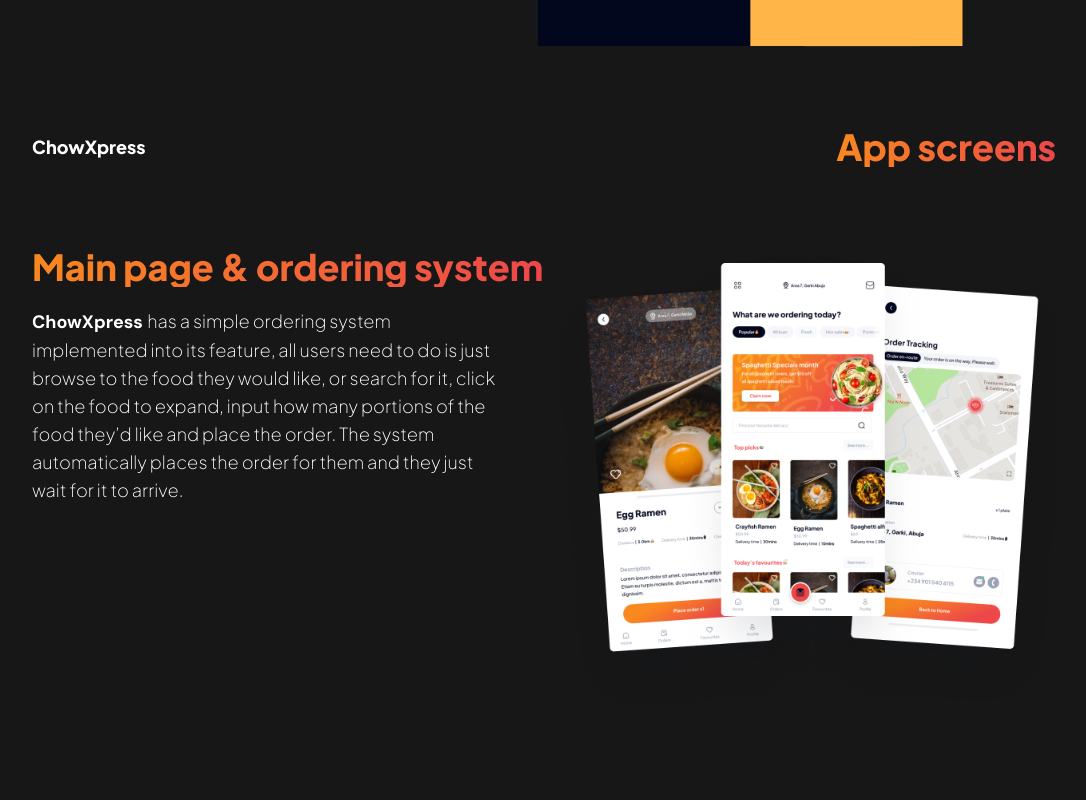
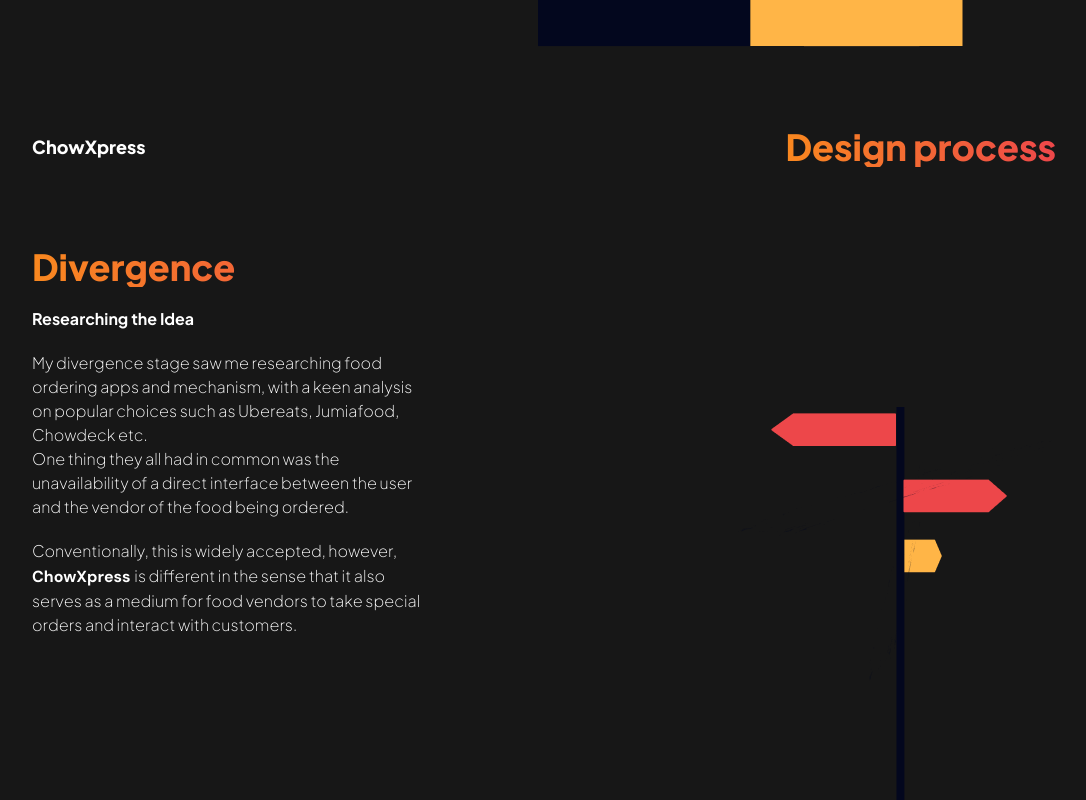
Before and after one commit to VirtuousTechies/musa-daniel, a React (Vite) app in the folder musa-daniel/: page /works/foodApp in a window 1280 px wide. Shown: the part 2540-3340 px from the top of the page, without its empty margins (96-1182 px from the left). Built offline with nearby package versions, Linux system fonts and the light colour scheme.

Commit message:
Added the html and styles for the divergence section of the food app body component

```diff
--- a/musa-daniel/src/Components/FoodAppBody.jsx
+++ b/musa-daniel/src/Components/FoodAppBody.jsx
@@ -1,5 +1,5 @@
 import React from 'react'
-import { chat, componentOne, componentThree, componentTwo, favourite, figma, foodAbout, foodMainFive, foodMainFour, foodMainOne, foodMainThree, foodMainTwo, foodProblem, ordering, screenFive, screenFour, screenOne, screenSix, screenThree, screenTwo, special, summary, tracking, vendor,} from '../Data'
+import { chat, componentOne, componentThree, componentTwo, favourite, figma, flag, foodAbout, foodMainFive, foodMainFour, foodMainOne, foodMainThree, foodMainTwo, foodProblem, ordering, screenFive, screenFour, screenOne, screenSix, screenThree, screenTwo, special, summary, tracking, vendor,} from '../Data'
 import { FoodHeader } from '.'
 import { foodAppData } from '../Data/demo'
 
@@ -93,6 +93,33 @@
                 </div>
                 <img src={foodProblem} alt="problem" className='md:max-w-[40%] lg:max-w-[50%]
                 xl:max-w-full' />
+            </div>
+        </section>
+        <section className='flex flex-col space-y-20 md:items-start w-[90%] mx-5 md:mx-0
+        md:w-[80%] bg-[#17171717]'>
+            <FoodHeader end={'Design process'} />
+            <div className='flex flex-col-reverse space-y-reverse space-y-5 md:space-y-0 md:flex-row
+            md:justify-between w-full'>
+                <div className='flex flex-col space-y-5 self-start'>
+                    <h2 className='bg-gradient-to-l font-four text-3xl md:text-4xl font-extrabold
+                    text-transparent bg-clip-text to-[#F9881F] from-[#ED474A]'>Divergence</h2>
+                    <p className='font-four font-bold text-white
+                    text-base'>Researching the Idea</p>
+                    <p className='font-four font-extralight text-white text-base md:w-[20rem]
+                    lg:w-[24.5rem]'>
+                    My divergence stage saw me researching food ordering apps and mechanism, with a keen
+                    analysis on popular choices such as Ubereats, Jumiafood, Chowdeck etc. <br />
+                    One thing they all had in common was the unavailability of a direct interface
+                    between the user and the vendor of the food being ordered. </p>
+                    <p className='font-four font-extralight text-white text-base md:w-[20rem]
+                    lg:w-[24.5rem]'>
+                    Conventionally, this is widely accepted, however,
+                    <span className='text-white font-bold'> ChowXpress </span> is different in the
+                    sense that it also serves as a medium for food vendors to take special orders
+                    and  interact with customers.</p>
+                </div>
+                <img src={flag} alt="problem" className='md:max-w-[40%] lg:max-w-[50%]
+                xl:max-w-[70%] pt-40 self-end' />
             </div>
         </section>
         <section className='flex flex-col space-y-20 md:items-start w-[90%] mx-5 md:mx-0
--- a/musa-daniel/src/Components/index.jsx
+++ b/musa-daniel/src/Components/index.jsx
@@ -17,3 +17,5 @@
 export {default as FoodHeader} from './FoodHeader'
 export {default as Footer} from './Footer'
 export {default as BottomBar} from './BottomBar'
+export {default as Convergence} from './Convergence'
+export {default as JourneyMap} from './JourneyMap'
--- a/musa-daniel/src/Data/index.jsx
+++ b/musa-daniel/src/Data/index.jsx
@@ -94,3 +94,4 @@
 export {default as vendor} from './images/food-app/vendor.png'
 export {default as foodUserOne} from './images/food-app/food-user-one.png'
 export {default as foodUserTwo} from './images/food-app/food-user-two.png'
+export {default as flag} from './images/food-app/flag.png'
```
